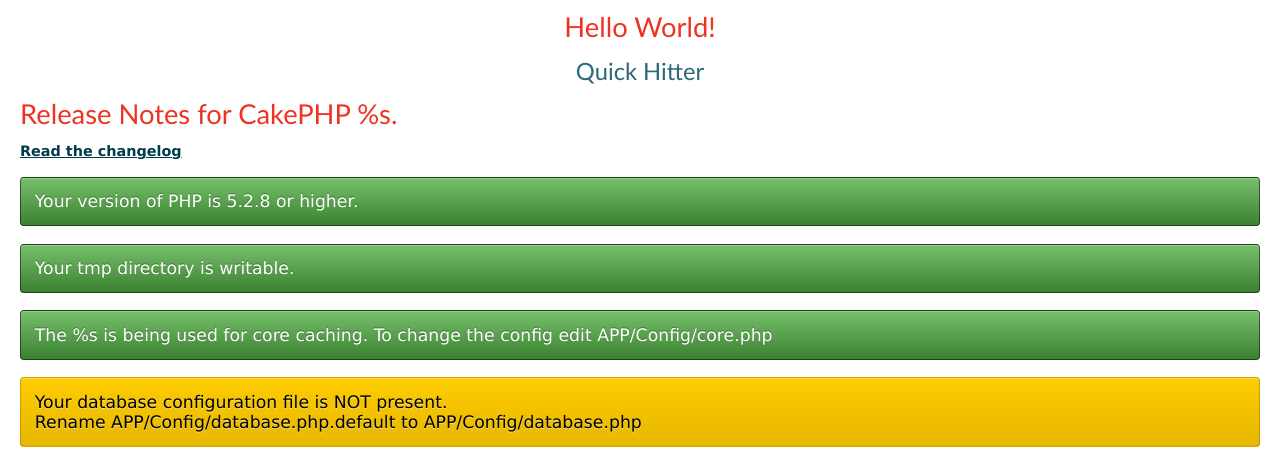
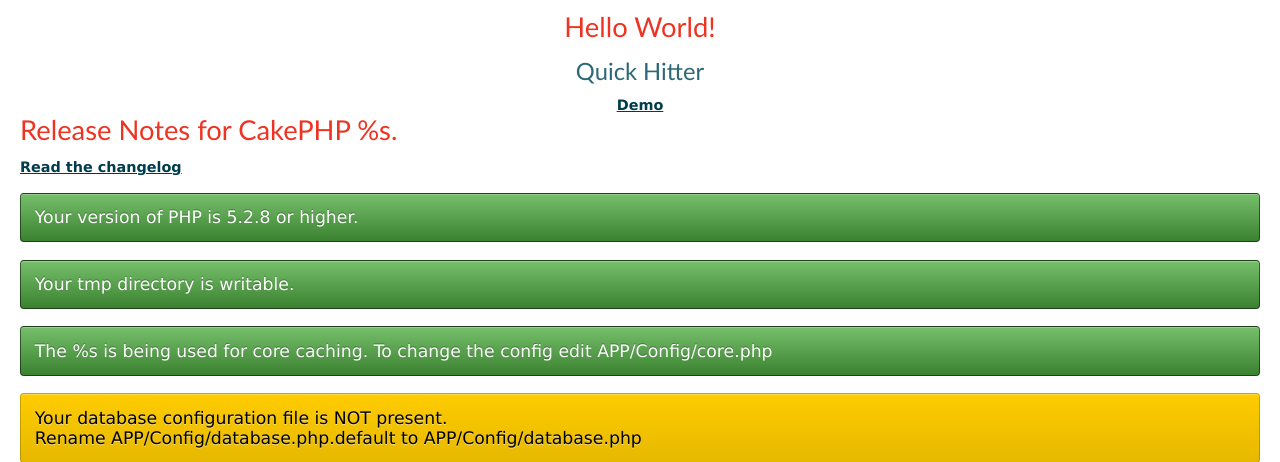
Before and after one commit to donh/hitter, a CakePHP app: the page made by app/View/Pages/home.ctp in a window 1280 px wide. Shown: the part 47-509 px from the top of the page. Run offline with PHP 8.4 and a stand-in for CakePHP, Linux system fonts and the light colour scheme; the template is opened without the code that fills it: most values are stand-ins (such as "Sample title", 1, 10 or a date in 2020); data that the repository does not hold is empty; some libraries are stand-ins or nearby versions.

Commit message:
Add Demo link to home.ctp

```diff
--- a/app/View/Pages/home.ctp
+++ b/app/View/Pages/home.ctp
@@ -24,6 +24,7 @@ App::uses('Debugger', 'Utility');
 ?>
 <center><h2>Hello World!</h2></center>
 <center><h3>Quick Hitter</h3></center>
+<center><a href="/phpinfo.php">Demo</a></center>
 <h2><?php echo __d('cake_dev', 'Release Notes for CakePHP %s.', Configure::version()); ?></h2>
 <p>
 	<a href="http://cakephp.org/changelogs/<?php echo Configure::version(); ?>"><?php echo __d('cake_dev', 'Read the changelog'); ?> </a>
```
Also changed, not shown: app/webroot/phpinfo.php (+16 -1 lines).
